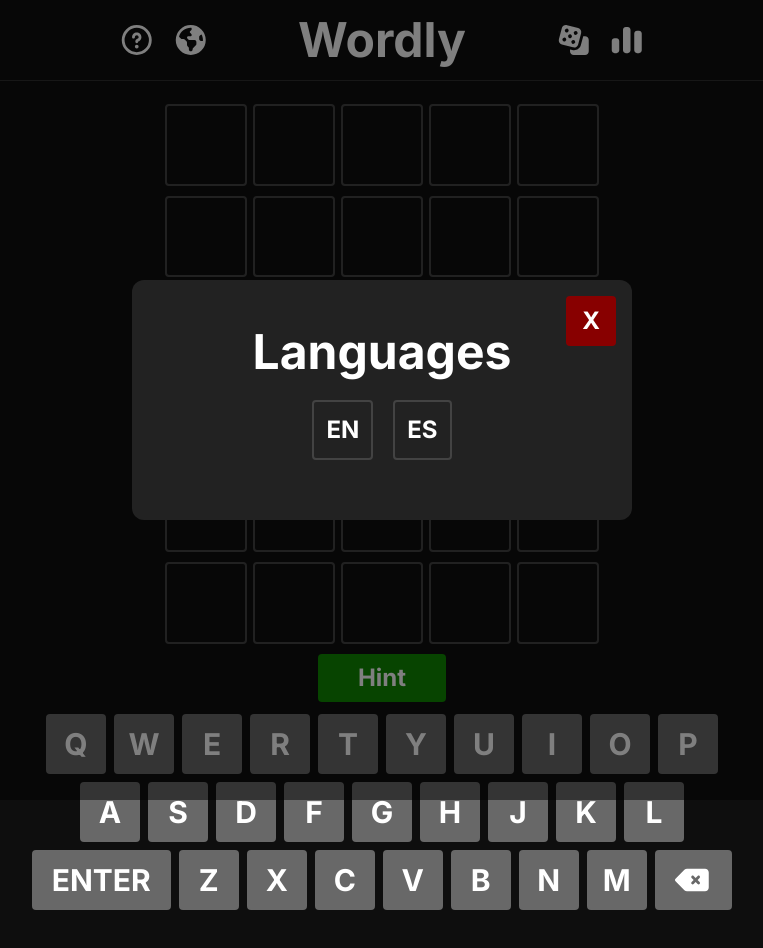
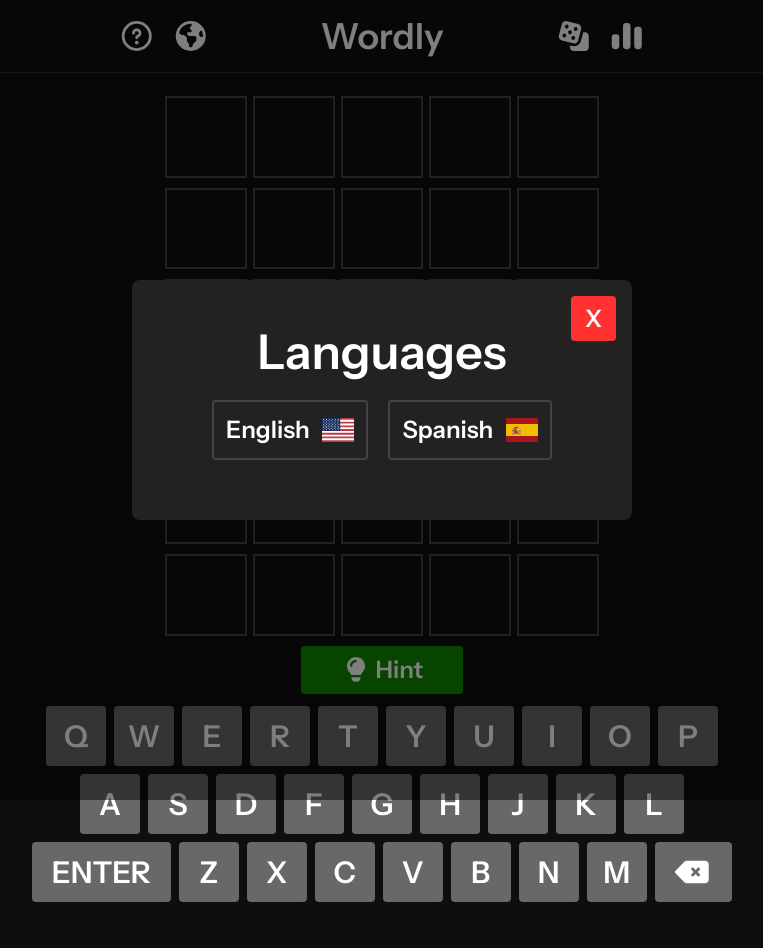
Before and after one commit to daniobanio/wordly-react, a React (Vite) app: page / in a window 1280 px wide. Both pictures are taken after a click on the icon 448 px from the left and 40 px from the top of the page. Shown: the top 948 px of the page, without its empty margins (258-1021 px from the left). Built offline with nearby package versions, Linux system fonts and the light colour scheme.

Commit message:
update styling, add icons

```diff
--- a/index.html
+++ b/index.html
@@ -1,12 +1,19 @@
-<!doctype html>
+<!DOCTYPE html>
 <html lang="en">
   <head>
     <meta charset="UTF-8" />
     <link rel="icon" type="image/svg+xml" href="/vite.svg" />
     <meta name="viewport" content="width=device-width, initial-scale=1.0" />
-    <link rel="preconnect" href="https://fonts.googleapis.com">
-    <link rel="preconnect" href="https://fonts.gstatic.com" crossorigin>
-    <link href="https://fonts.googleapis.com/css2?family=Inter:wght@400;500;600;700&display=swap" rel="stylesheet">
+    <link rel="preconnect" href="https://fonts.googleapis.com" />
+    <link rel="preconnect" href="https://fonts.gstatic.com" crossorigin />
+    <link
+      href="https://fonts.googleapis.com/css2?family=Inter:wght@400;500;600;700&display=swap"
+      rel="stylesheet"
+    />
+    <link
+      href="https://fonts.googleapis.com/css2?family=Instrument+Sans:ital,wght@0,400..700;1,400..700&display=swap"
+      rel="stylesheet"
+    />
     <title>lettrs-react</title>
   </head>
   <body>
--- a/package.json
+++ b/package.json
@@ -16,6 +16,7 @@
     "@fortawesome/free-solid-svg-icons": "^7.1.0",
     "@fortawesome/react-fontawesome": "^3.1.0",
     "@tailwindcss/vite": "^4.1.17",
+    "flag-icons": "^7.5.0",
     "react": "^19.2.0",
     "react-dom": "^19.2.0",
     "tailwindcss": "^4.1.17"
--- a/src/App.jsx
+++ b/src/App.jsx
@@ -8,6 +8,13 @@
 import { boardDefault, generateWordSet } from "./Words";
 import { createContext, useState, useEffect, useCallback } from "react";
 import { languages } from "./constants/languages";
+
+import { library } from '@fortawesome/fontawesome-svg-core'
+import { FontAwesomeIcon } from '@fortawesome/react-fontawesome'
+import { fas } from '@fortawesome/free-solid-svg-icons'
+import { far } from '@fortawesome/free-regular-svg-icons'
+import { fab } from '@fortawesome/free-brands-svg-icons'
+library.add(fas, far, fab)
 
 export const AppContext = createContext();
 
@@ -144,7 +151,7 @@
           setGameOver({gameOver: true, guessedWord: true})
           setAnimatingRow(null);
           setRevealedLetters(new Set());
-        }, ANIMATION_DURATION);
+        }, (ANIMATION_DURATION + 100));
         return
       }
 
@@ -188,8 +195,8 @@
       .map((hint, index) => hint === null ? index : null)
       .filter(index => index !== null);
 
-    // If all hints are revealed, don't do anything
-    if (unrevealedPositions.length === 0) return;
+    // If all hints are revealed
+    if (unrevealedPositions.length === 0) return openModal('hint');
 
     // Pick a random unrevealed position
     const randomIndex = unrevealedPositions[Math.floor(Math.random() * unrevealedPositions.length)];
@@ -256,7 +263,7 @@
           {modals.lang && <LangModal />}
           {modals.hint && <HintModal />}
           <Board />
-          <button className="hint-btn" onClick={getHint}>{language.translations.hint}</button>
+          <button className="hint-btn" onClick={getHint}><FontAwesomeIcon icon="fa-solid fa-lightbulb" /> {language.translations.hint}</button>
           <Keyboard />
           {gameOver.gameOver && (<GameOver />)}
         </div>
--- a/src/components/GameOver.jsx
+++ b/src/components/GameOver.jsx
@@ -1,5 +1,11 @@
 import React, { useContext, useEffect } from 'react'
 import { AppContext } from '../App'
+import { FontAwesomeIcon } from '@fortawesome/react-fontawesome'
+import { library } from '@fortawesome/fontawesome-svg-core'
+import { fas } from '@fortawesome/free-solid-svg-icons'
+import { far } from '@fortawesome/free-regular-svg-icons'
+import { fab } from '@fortawesome/free-brands-svg-icons'
+library.add(fas, far, fab)
 
 const GameOver = () => {
   const {gameOver, correctWord, currAttempt, streak, highestStreak, resetGame, language} = useContext(AppContext)
@@ -19,7 +25,7 @@
     const timeoutId = setTimeout(() => {
       window.addEventListener('keydown', handleKeyPress);
       listenerAdded = true;
-    }, 100);
+    }, 1000);
 
     return () => {
       clearTimeout(timeoutId);
@@ -39,13 +45,13 @@
       </div>
 
       <div>
-          <p className="text-xl font-bold text-white">{language.translations.streak}</p>
-          <h1>🔥 {streak}</h1>
+          <p className="text-xl font-semibold text-white">{language.translations.streak}</p>
+          <h1><FontAwesomeIcon icon="fa-solid fa-fire" style={{color: "#ff811a",}} />{streak}</h1>
       </div>
 
       <div>
-          <p className="text-sm text-white">{language.translations.bestStreak}</p>
-          <h2 className="text-2xl font-bold text-white">{highestStreak}</h2>
+          <p className="text-lg text-white">{language.translations.bestStreak}</p>
+          <h2 className="text-2xl text-white">{highestStreak}</h2>
       </div>
 
       <button onClick={handlePlayAgain}>{language.translations.playAgain}</button>
--- a/src/components/Key.jsx
+++ b/src/components/Key.jsx
@@ -17,7 +17,7 @@
   const keyClasses = [
     "key",
     bigKey && "big",
-    disabled && "disabled",
+    disabled && "disabledkey",
     almost && "almost",
     correct && "correct"
   ].filter(Boolean).join(" ");
--- a/src/components/LangModal.jsx
+++ b/src/components/LangModal.jsx
@@ -13,9 +13,9 @@
         <h1>Languages</h1>
         <div className="languages-wrapper">
           {/* English */}
-          <div className="language" onClick={() => changeLanguage('EN')}>EN</div>
+          <div className="language" onClick={() => changeLanguage('EN')}>English <span class="fi fi-us"></span></div>
           {/* Spanish */}
-          <div className="language" onClick={() => changeLanguage('ES')}>ES</div>
+          <div className="language" onClick={() => changeLanguage('ES')}>Spanish <span class="fi fi-es"></span></div>
         </div>
       </div>
     </div>
--- a/src/index.css
+++ b/src/index.css
@@ -1,4 +1,5 @@
 @import "tailwindcss";
+@import "flag-icons/css/flag-icons.min.css";
 
 * {
   box-sizing: border-box;
@@ -9,7 +10,7 @@
 body {
   @apply overflow-hidden;
   background-color: #0E0E0E;
-  font-family: 'Inter', sans-serif;
+  font-family: 'Instrument Sans', sans-serif;
 }
 
 .nav {
@@ -37,7 +38,7 @@
 }
 
 .nav-title {
-  @apply text-5xl font-bold text-white;
+  @apply text-4xl font-semibold text-white;
 }
 
 @media (max-width: 768px) {
@@ -89,7 +90,7 @@
 
 /* Letter Tiles */
 .letter {
-  @apply flex-[33%] h-full border-[2px] rounded-sm border-[#434343] m-[3px] grid place-items-center text-5xl font-black text-white;
+  @apply flex-[33%] h-full border-[2px] border-[#434343] m-[3px] grid place-items-center text-5xl font-black text-white;
 }
 
 @media (max-width: 768px) {
@@ -133,7 +134,7 @@
 }
 
 .key {
-  @apply w-[60px] h-[60px] m-[4px] rounded grid place-items-center text-center text-[30px] bg-[#686868] text-white font-bold cursor-pointer hover:opacity-90;
+  @apply w-[60px] h-[60px] m-[4px] rounded-sm grid place-items-center text-center text-[30px] bg-[#686868] text-white font-semibold cursor-pointer hover:opacity-90;
 }
 
 .key.big {
@@ -150,7 +151,7 @@
   }
 }
 
-.key.disabled {
+.key.disabledkey {
   @apply bg-[#3a393c];
 }
 
@@ -163,7 +164,7 @@
 }
 
 .hint-btn {
-  @apply text-white text-2xl font-bold rounded bg-[#0E8800] mt-2 w-fit px-10 py-2 cursor-pointer;
+  @apply text-white text-2xl font-semibold rounded bg-[#0E8800] mt-2 w-fit px-10 py-2 cursor-pointer;
 }
 
 @media (max-width: 768px) {
@@ -177,11 +178,11 @@
 }
 
 .modal {
-  @apply relative flex flex-col items-center justify-between rounded-xl bg-[#222222] w-[500px] text-center p-5 py-7;
+  @apply relative flex flex-col items-center justify-between rounded-lg bg-[#222222] w-[500px] text-center p-5 py-7;
 }
 
 .modal h1 {
-  @apply text-white text-5xl font-bold;
+  @apply text-white text-5xl font-semibold mt-2;
 }
 
 .modal p {
@@ -189,19 +190,19 @@
 }
 
 .modal button {
-  @apply text-white text-2xl font-bold rounded bg-[#0E8800] w-fit px-5 mt-5 py-2 cursor-pointer;
+  @apply text-white text-2xl font-semibold rounded bg-[#0E8800] w-fit px-5 mt-5 py-2 cursor-pointer;
 }
 
 .close-modal {
-  @apply relative flex flex-col items-center rounded-xl bg-[#222222] min-w-[500px] max-w-fit text-center px-10 pb-15;
+  @apply relative flex flex-col items-center rounded-lg bg-[#222222] min-w-[500px] max-w-fit text-center px-10 pb-15;
 }
 
 .close-modal h1 {
-  @apply text-white text-5xl font-bold mb-6 mt-12;
+  @apply text-white text-5xl font-semibold mb-6 mt-12;
 }
 
 .close-modal-btn {
-  @apply absolute top-4 right-4 text-white text-2xl font-bold rounded bg-[#880000] w-[50px] h-[50px] cursor-pointer;
+  @apply absolute top-4 right-4 text-white text-2xl font-semibold rounded bg-[#FF3131] w-[45px] aspect-square cursor-pointer;
 }
 
 .disabled {
@@ -217,7 +218,7 @@
 }
 
 .mode-card p {
-  @apply text-white text-3xl font-bold mt-30;
+  @apply text-white text-3xl font-semibold mt-30;
 }
 
 .hint-row {
@@ -233,7 +234,11 @@
 }
 
 .language {
-  @apply text-2xl text-white font-bold rounded-sm border-[#434343] border-[2px] p-3 cursor-pointer;
+  @apply text-2xl text-white font-semibold rounded-sm border-[#434343] border-[2px] p-3 cursor-pointer;
+}
+
+.fi {
+  @apply ml-2 text-2xl;
 }
 
 @keyframes guessAnimation {
```
Also changed, not shown: 1 other file (tests, documents, lock files or other folders).
